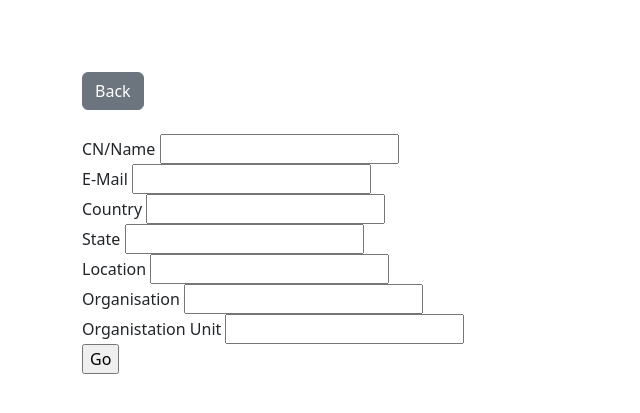
After one commit to FAUSheppy/certificate-manager, a Flask app: page /create-interface in a window 1280 px wide. The commit adds this page. Shown: the top 413 px of the page, without its empty margins (0-640 px from the left). Run offline with Flask 3, Linux system fonts and the light colour scheme; parts of the project's set-up code (start-up, migrations or seed data) failed here and were passed over; some libraries are stand-ins or nearby versions.

Commit message:
feat: certificate creation form

```diff
--- a/main.py
+++ b/main.py
@@ -9,10 +9,12 @@ import datetime
 from sqlalchemy import Column, Integer, String, Boolean, or_, and_, asc, desc
 from flask_sqlalchemy import SQLAlchemy
 
+import flask_wtf
 from flask_wtf import FlaskForm, CSRFProtect
 from wtforms import StringField, SubmitField
 from wtforms.validators import DataRequired, Length
 
+import secrets
 import telnetlib
 
 EMPTY_STRING = ""
@@ -24,13 +26,55 @@ CERT_FORMAT_PATH = "./keys/{}_{}.crt"
 KEY_FORMAT_PATH = "./keys/{}_{}.key"
 
 app = flask.Flask("Certificate Manager")
+CSRFProtect(app)
 app.config["SQLALCHEMY_TRACK_MODIFICATIONS"] = False
 app.config["SQLALCHEMY_DATABASE_URI"] = "sqlite:///sqlite.db"
 db = SQLAlchemy(app)
 
 def create_ca():
 
-    pass
+    if os.path.isfile(app.config["CA_KEY_PATH"]):
+        error = "Refusing to create new CA because key {} already exists"
+        print(error.format(app.config["CA_KEY_PATH"], file=sys.stderr))
+        return
+
+    ca_key = crypto.PKey()
+    ca_key.generate_key(crypto.TYPE_RSA, app.config["CA_KEY_SIZE"])
+
+    ca_cert = crypto.X509()
+    ca_cert.set_version(2)
+    ca_cert.set_serial_number(0)
+
+    ca_subj = ca_cert.get_subject()
+    ca_subj.commonName = app.config["CA_NAME"]
+
+    ca_cert.add_extensions([
+        crypto.X509Extension(b"subjectKeyIdentifier", False, b"hash", subject=ca_cert),
+    ])
+
+    ca_cert.add_extensions([
+        crypto.X509Extension(b"authorityKeyIdentifier", False, b"keyid:always", issuer=ca_cert),
+    ])
+
+    ca_cert.add_extensions([
+        crypto.X509Extension(b"basicConstraints", False, b"CA:TRUE"),
+        crypto.X509Extension(b"keyUsage", False, b"keyCertSign, cRLSign"),
+    ])
+
+    ca_cert.set_issuer(ca_subj)
+    ca_cert.set_pubkey(ca_key)
+    ca_cert.sign(ca_key, 'sha256')
+
+    # ser expiry #
+    seconds = int(datetime.timedelta(days=10000).total_seconds())
+    ca_cert.gmtime_adj_notBefore(0)
+    ca_cert.gmtime_adj_notAfter(seconds)
+
+    # save files #
+    with open(app.config["CA_CERT_PATH"], "wb") as f:
+        f.write(crypto.dump_certificate(crypto.FILETYPE_PEM, ca_cert))
+    with open(app.config["CA_KEY_PATH"], "wb") as f:
+        f.write(crypto.dump_privatekey(crypto.FILETYPE_PEM, ca_key))
 
 def openvpn_connect():
 
@@ -238,26 +282,44 @@ def load_ca():
 
     return (ca_key, ca_cert)
 
-@app.route("/create")
-def create_cert():
+class CreateCertForm(FlaskForm):
 
-    if not flask.request.args.get("CN"):
-        return ("Missing CN argument for certicate creation", HTTP_BAD_ENTITY)
+    name = StringField('CN/Name', validators=[DataRequired()])
+    email = StringField('E-Mail')
+    country = StringField('Country')
+    location = StringField('Location')
+    state = StringField('State')
+    org = StringField('Organisation')
+    org_unit = StringField('Organistation Unit')
+
+@app.route("/create-interface", methods=["GET", "POST"])
+def create_interface():
+
+    form = CreateCertForm()
+    if form.validate_on_submit():
+        create_cert(form)
+        return flask.redirect('/')
+    return flask.render_template('create_cert_form.html', form=form)
+
+def create_cert(form):
 
     ca_key, ca_cert = load_ca()
 
     # create a key pair
     key = crypto.PKey()
-    key.generate_key(crypto.TYPE_RSA, 1024)
+    key.generate_key(crypto.TYPE_RSA, app.config["CA_KEY_SIZE"])
 
     # create a CSR
-    CN = flask.request.args.get("CN")
-    C  = flask.request.args.get("DE") or app.config["C_DEFAULT"]
-    ST = flask.request.args.get("ST") or app.config["ST_DEFAULT"]
-    L  = flask.request.args.get("L")  or app.config["L_DEFAULT"]
-    O  = flask.request.args.get("O")  or app.config["O_DEFAULT"]
-    OU = flask.request.args.get("OU") or app.config["OU_DEFAULT"]
-    emailAddress = flask.request.args.get("emailAddress")
+    CN = form.name.data
+    if not CN:
+        raise ValueError("Missing CN for certificate creation")
+
+    C  = form.country.data or app.config["C_DEFAULT"]
+    ST = form.state.data or app.config["ST_DEFAULT"]
+    L  = form.location.data or app.config["L_DEFAULT"]
+    O  = form.org.data or app.config["O_DEFAULT"]
+    OU = form.org_unit.data or app.config["OU_DEFAULT"]
+    emailAddress = form.email.data
 
     req = crypto.X509Req()
     req.get_subject().CN = CN
@@ -456,17 +518,23 @@ def root():
 
     return flask.render_template("index.html", certificates=certificates)
 
-@app.before_first_request
-def init():
+def create_app():
     db.create_all()
+    if app.config["CREATE_CA_IF_NOT_EXISTS"]:
+        create_ca()
+
     if app.config["LOAD_MISSING_CERTS_TO_DB"]:
         load_missing_certificates()
 
 if __name__ == "__main__":
 
+        app.config["CREATE_CA_IF_NOT_EXISTS"] = True
         app.config["CRL_PATH"] = "crl.pem"
         app.config["KEYS_PATH"] = "./keys"
+        app.config["CA_KEY_SIZE"] = 2048
+        app.config["CA_NAME"] = "AtlantisHQv2"
         app.config["CA_KEY_PATH"] = "./keys/ca.key"
+        app.config["CA_CERT_PATH"] = "./keys/ca.crt"
         app.config["CA_CERT_PATH"] = "./keys/ca.crt"
 
         app.config["VPN_SERVER"] = "atlantishq.de"
@@ -482,8 +550,13 @@ if __name__ == "__main__":
         app.config["LOAD_MISSING_CERTS_TO_DB"] = True
         app.config["VPN_CONFIG_DIR_PATH"] = "./ccd/"
 
+        app.config["ENABLE_VPN_CONNECTION"] = False
         app.config["VPN_MANAGEMENT_HOST"] = "localhost"
         app.config["VPN_MANAGEMENT_PORT"] = 23000
         app.config["VPN_MANAGEMENT_PASSWORD"] = ""
 
+        app.config["SECRET_KEY"] = secrets.token_urlsafe(64)
+
+        with app.app_context():
+            create_app()
         app.run()
--- /dev/null
+++ b/templates/create_cert_form.html
@@ -0,0 +1,44 @@
+<!doctype html>
+<html lang="en">
+
+<head>
+  <meta charset="utf-8">
+  <meta name="viewport" content="width=device-width, initial-scale=1, shrink-to-fit=no">
+  <meta name="author" content="Yannik Schmidt">
+  <link rel="shortcut icon" href="/defaultFavicon.ico">
+
+  <title>Certificate Manager</title>
+
+  <!-- Bootstrap core CSS -->
+  <link href="https://cdn.atlantishq.de/static/css/bootstrap.min.css" rel="stylesheet">
+  <link href="/static/site.css" rel="stylesheet">
+  <script defer src="https://cdn.atlantishq.de/static/js/jquery.min.js"></script>
+  <script defer src="https://cdn.atlantishq.de/static/js/bootstrap.js"></script>
+
+</head>
+<body>
+    <div class="container mt-5">
+        <button class="mt-4 mb-4 btn btn-secondary" onclick="window.location.href='/'">
+            Back
+        </button>
+        {% if form.name.errors %}
+            <ul class="errors">
+            {% for error in form.name.errors %}
+                <li>{{ error }}</li>
+            {% endfor %}
+            </ul>
+        {% endif %}
+        <form method="POST" action="/create-interface">
+            {{ form.csrf_token }}
+            {{ form.name.label }}       {{ form.name(size=20) }}    </br>
+            {{ form.email.label }}      {{ form.email(size=20) }}   </br>
+            {{ form.country.label }}    {{ form.country(size=20) }} </br>
+            {{ form.state.label }}      {{ form.state(size=20) }}   </br>
+            {{ form.location.label }}   {{ form.location(size=20) }}</br>
+            {{ form.org.label }}        {{ form.org(size=20) }}     </br>
+            {{ form.org_unit.label }}   {{ form.org_unit(size=20) }}</br>
+            <input type="submit" value="Go">
+        </form>
+    </div>
+</body>
+</html>
--- a/templates/index.html
+++ b/templates/index.html
@@ -18,6 +18,9 @@
 </head>
 <body>
     <div class="container mt-5">
+        <button class="mt-4 mb-4 btn btn-secondary" onclick="window.location.href='/create-interface'">
+            Create New Certificate
+        </button>
         <table id="tableMain" class="table table-striped table-bordered table-sm" cellspacing="0">
             <thead>
                 <tr>
```
